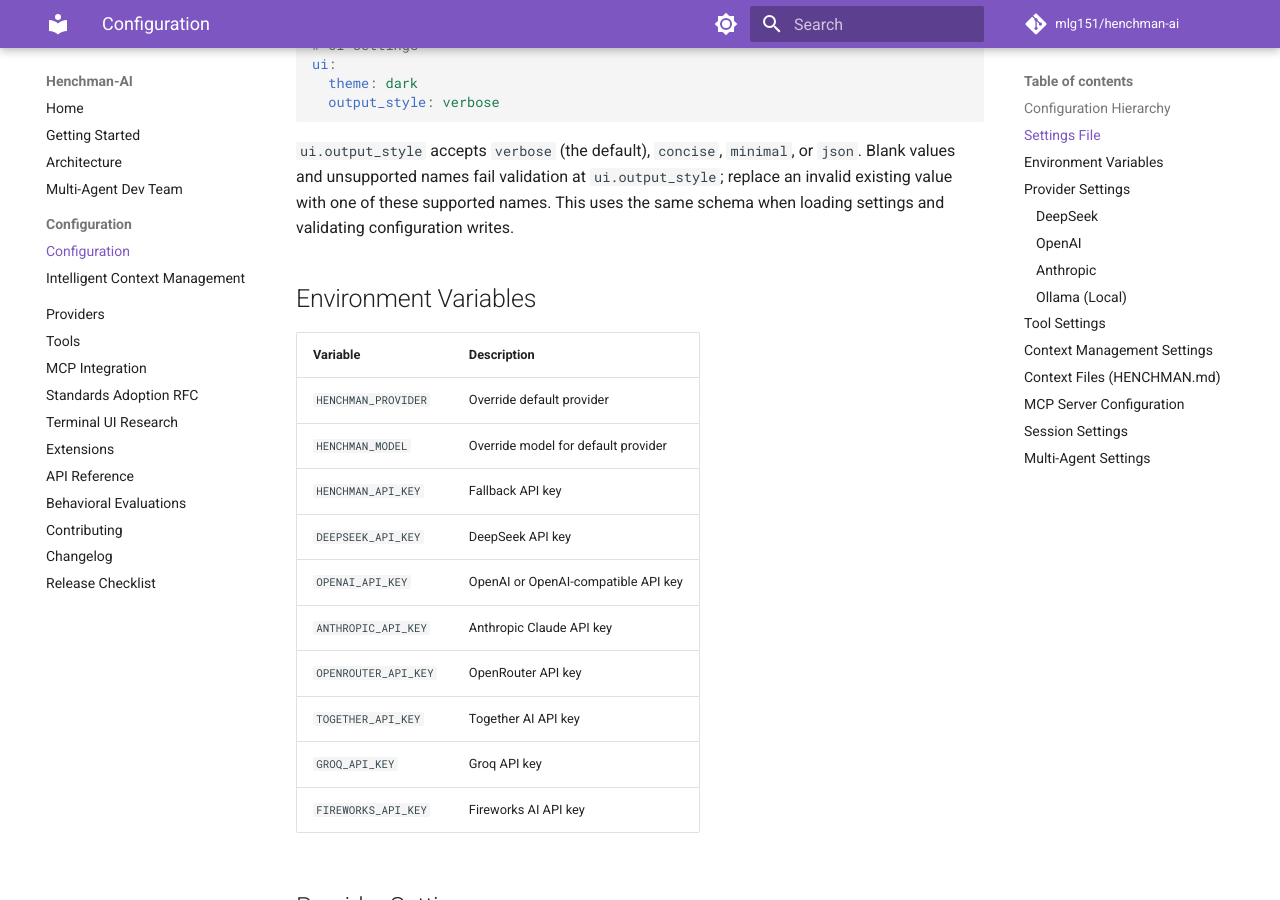
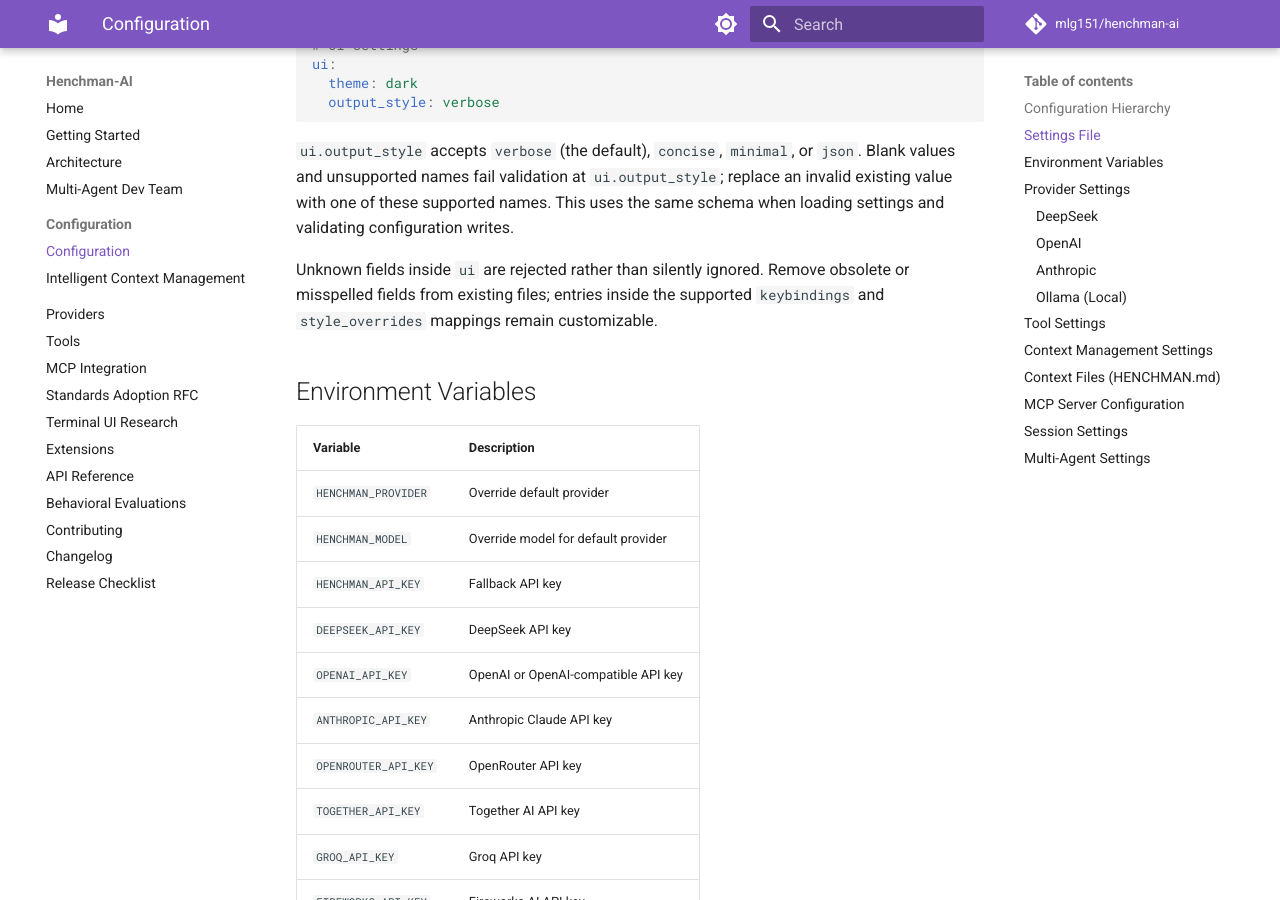
Before and after one commit to mlg151/henchman-ai, an MkDocs documentation site: the page built from docs/configuration.md, in a window 1280 px wide and 900 px high, scrolled down 933 px. Built offline with MkDocs 1.6.1 and Material for MkDocs 9.7.7, drawn with Linux system fonts in a browser that asks for light colours; comment, search, counter and statistics services are not loaded.

Commit message:
docs: describe seven-case progress, fresh checks and strict UI fields

```diff
--- a/docs/configuration.md
+++ b/docs/configuration.md
@@ -45,6 +45,10 @@
 `json`. Blank values and unsupported names fail validation at `ui.output_style`;
 replace an invalid existing value with one of these supported names. This uses
 the same schema when loading settings and validating configuration writes.
+
+Unknown fields inside `ui` are rejected rather than silently ignored. Remove
+obsolete or misspelled fields from existing files; entries inside the supported
+`keybindings` and `style_overrides` mappings remain customizable.
 
 ## Environment Variables
 
```
Also changed, not shown: CHANGELOG.md (+3 -2 lines), FEATURE_TODO.md (+4 -2 lines), TODOS.md (+1 -1 lines), evals/README.md (+5 -3 lines), 1 other file.
